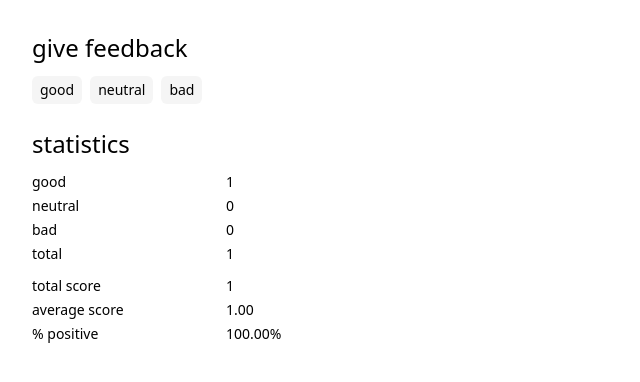
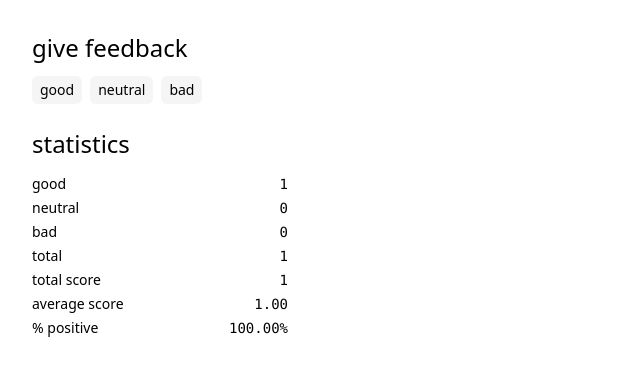
Before and after one commit to nikitapashinsky/fullstackopen, a React (Vite) app in the folder part1/unicafe/: page / in a window 1280 px wide. Both pictures are taken after a click on the button "good". Shown: the top 382 px of the page, without its empty margins (0-640 px from the left). Built offline with nearby package versions, Linux system fonts and the light colour scheme.

Commit message:
complete 1.11: unicafe step 6

```diff
--- a/part1/unicafe/src/App.jsx
+++ b/part1/unicafe/src/App.jsx
@@ -1,7 +1,7 @@
 import { useState } from "react";
 
 import Button from "./Button";
-import Statistics from "./Statistics";
+import StatisticsTable from "./StatisticsTable";
 
 const App = () => {
   const [good, setGood] = useState(0);
@@ -38,7 +38,7 @@ const App = () => {
           <Button id="bad" label="bad" onClick={handleClick} />
         </div>
       </div>
-      <Statistics
+      <StatisticsTable
         good={good}
         neutral={neutral}
         bad={bad}
--- /dev/null
+++ b/part1/unicafe/src/StatisticTableRow.jsx
@@ -0,0 +1,12 @@
+const StatisticTableRow = ({ text, value }) => {
+  return (
+    <tr>
+      <td className="py-0.5">{text}</td>
+      <td width={100} className="py-0.5 font-mono text-right">
+        {value}
+      </td>
+    </tr>
+  );
+};
+
+export default StatisticTableRow;
--- a/part1/unicafe/src/Statistics.jsx
+++ b/part1/unicafe/src/Statistics.jsx
@@ -12,7 +12,7 @@ const Statistics = ({
   return (
     <div className="flex flex-col gap-3">
       <h1 className="text-2xl font-medium">statistics</h1>
-      {totalFeedbacks > 0 ? (
+      {totalFeedbacks >= 0 ? (
         <div className="flex flex-col gap-3">
           <div className="flex flex-col gap-1">
             <StatisticLine text="good" value={good} />
--- /dev/null
+++ b/part1/unicafe/src/StatisticsTable.jsx
@@ -0,0 +1,58 @@
+import StatisticTableRow from "./StatisticTableRow";
+
+const StatisticsTable = ({
+  good,
+  neutral,
+  bad,
+  totalFeedbacks,
+  totalScore,
+  average,
+  positive,
+}) => {
+  return (
+    <div className="flex flex-col gap-3">
+      <h1 className="text-2xl font-medium">statistics</h1>
+      {totalFeedbacks > 0 ? (
+        <>
+          <table className="text-sm w-3xs">
+            <tbody>
+              <StatisticTableRow text="good" value={good} />
+              <StatisticTableRow text="neutral" value={neutral} />
+              <StatisticTableRow text="bad" value={bad} />
+              <StatisticTableRow text="total" value={totalFeedbacks} />
+              <StatisticTableRow text="total score" value={totalScore} />
+              <StatisticTableRow
+                text="average score"
+                value={average.toFixed(2)}
+              />
+              <StatisticTableRow
+                text="% positive"
+                value={`${positive.toFixed(2)}%`}
+              />
+            </tbody>
+          </table>
+          <div className="flex flex-col gap-3">
+            <div className="flex flex-col gap-1">
+              {/* <StatisticLine text="good" value={good} />
+              <StatisticLine text="neutral" value={neutral} />
+              <StatisticLine text="bad" value={bad} />
+              <StatisticLine text="total" value={totalFeedbacks} />*/}
+            </div>
+            <div className="flex flex-col gap-1">
+              {/* <StatisticLine text="total score" value={totalScore} />
+              <StatisticLine text="average score" value={average.toFixed(2)} />
+              <StatisticLine
+                text="% positive"
+                value={`${positive.toFixed(2)}%`}
+              />*/}
+            </div>
+          </div>
+        </>
+      ) : (
+        <p className="text-sm">no feedbacks given yet</p>
+      )}
+    </div>
+  );
+};
+
+export default StatisticsTable;
```
